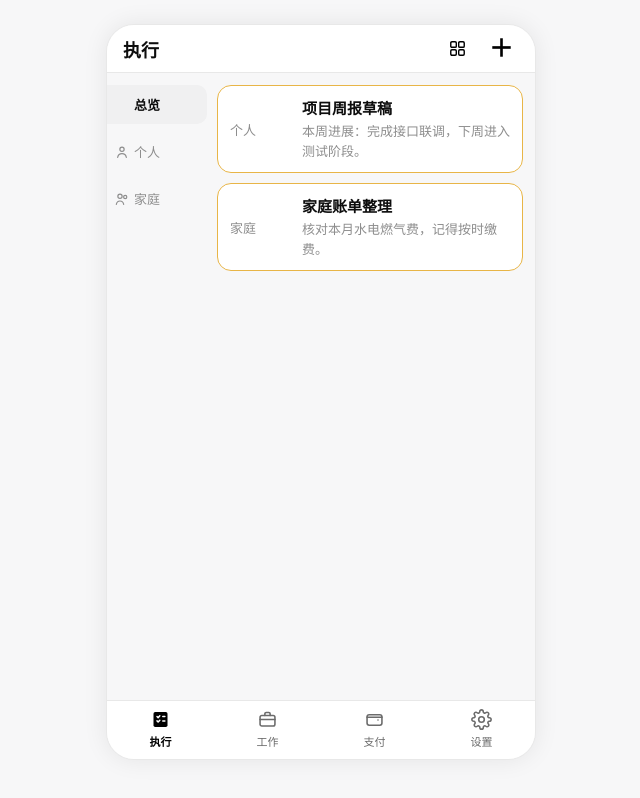
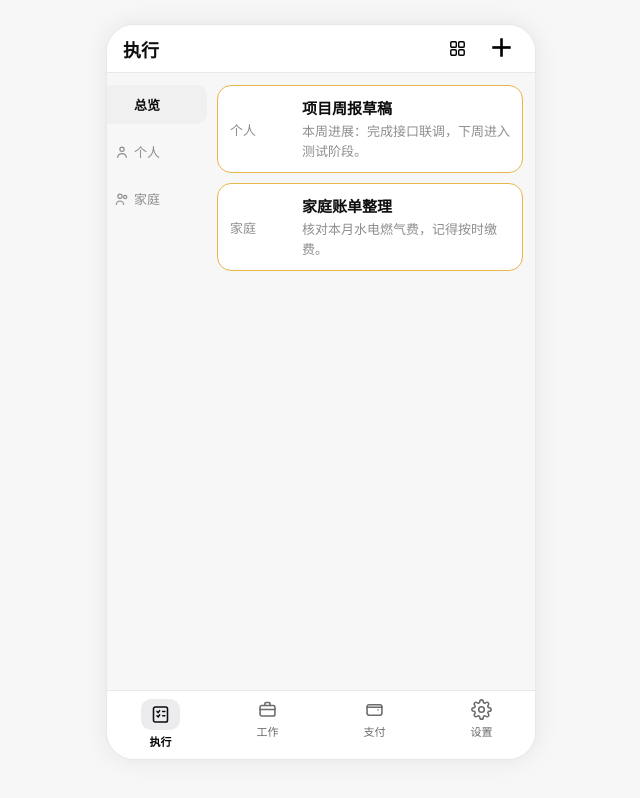
Before and after one commit to jvxuan/ewp, a plain HTML site: page notes-app/index.html in a window 1280 px wide. Shown: the whole page, without its empty margins (319-959 px from the left). Drawn offline with Linux system fonts and the light colour scheme.

Commit message:
v2.38 导航选中态统一为黑色描边+灰色底

```diff
--- a/notes-app/index.html
+++ b/notes-app/index.html
@@ -71,8 +71,8 @@ button{font-family:inherit;cursor:pointer}
 .tabbar .tab .tab-icon svg{width:21px;height:21px;display:block}
 .tabbar .tab.active{color:#000;font-weight:600}
 .tabbar .tab .tab-icon .ic-filled{display:none}
-.tabbar .tab.active .tab-icon .ic-outline{display:none}
-.tabbar .tab.active .tab-icon .ic-filled{display:block}
+.tabbar .tab.active .tab-icon{background:#ececee;border-radius:10px;padding:5px 9px}
+.tabbar .tab.active .tab-icon svg{stroke:#0d0d0d}
 
 /* 占位页 */
 .placeholder{display:flex;flex-direction:column;align-items:center;justify-content:center;gap:12px;padding:60px 24px;text-align:center;color:var(--muted)}
@@ -350,7 +350,7 @@ const CATS_KEY="notes-app-v1-cats";
 const ORDER_KEY="notes-app-v1-order";
 const RETIRED_KEY="notes-app-v1-retired";
 const APP_NAME="EWP";
-const APP_VERSION="2.37";
+const APP_VERSION="2.38";
 // 赞助收款配置：qr 填收款码图片地址或 data URI；international 填 PayPal / Ko-fi 链接或加密钱包地址
 const SPONSOR={
   wechat:{ qr:"https://media.doubao.com/space/api/box/stream/download/all_by_mount_point/EwvYbXJCBosW9sxynRScwW2snSg", note:"" },
```
